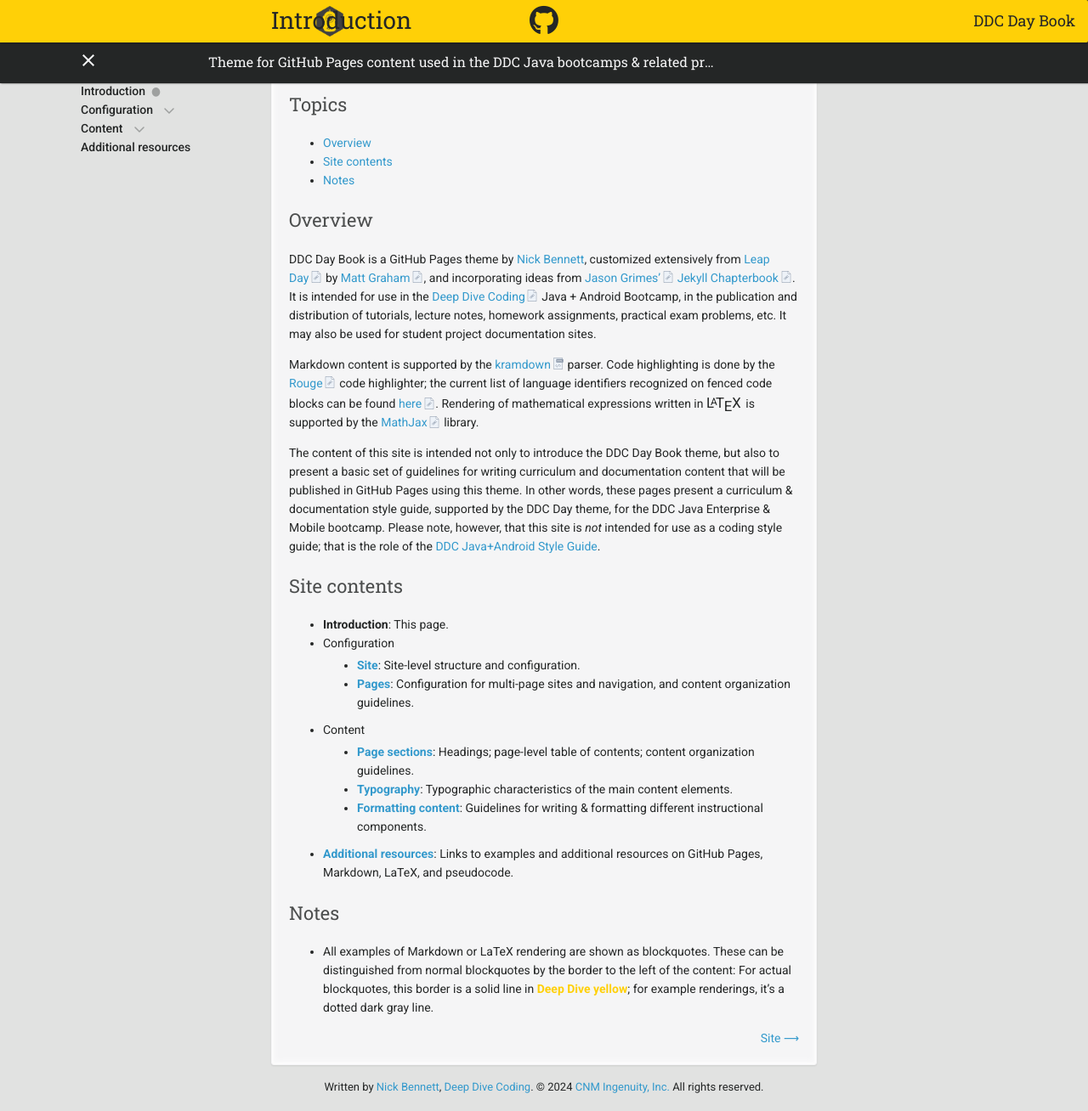
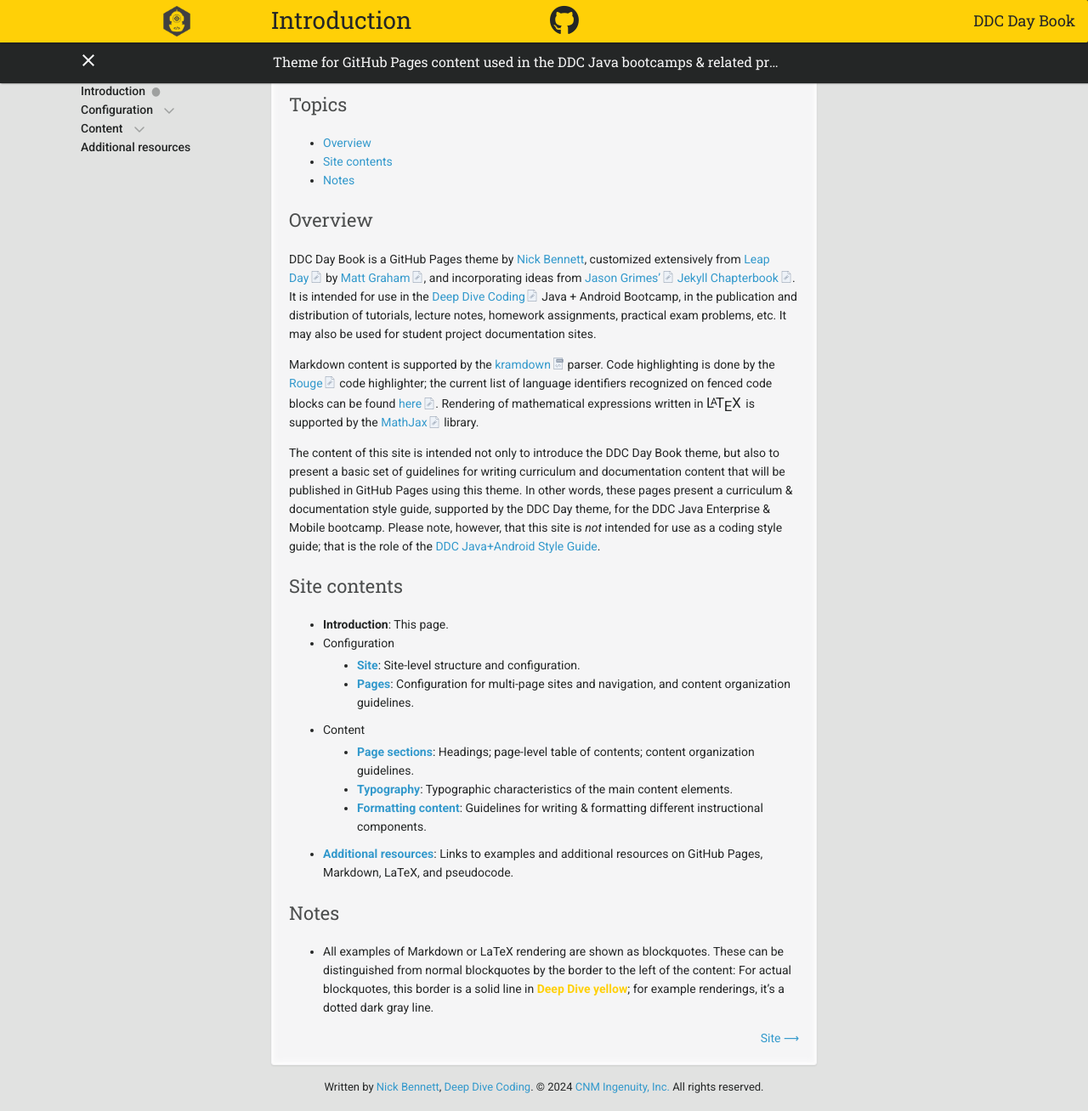
Before and after one commit to ddc-java/ddc-day-book, a Jekyll site: the page built from index.md, in a window 1280 px wide and 1308 px high. Shown: the whole window at 85% size. Built offline with Jekyll 4.4.1, drawn with Linux system fonts in a browser that asks for light colours; nearby versions of some CDN libraries; our own code applies the rules of GitHub Pages for plain Markdown files; formulas are drawn with MathJax 3.

Commit message:
1300px media query changes 2

```diff
--- a/_sass/ddc-day-book.scss
+++ b/_sass/ddc-day-book.scss
@@ -1030,9 +1030,12 @@
       width: 100%;
       top: 0;
 
+      a.org {
+        left: 10px;
+      }
+
       a.repo {
-        float: left;
-        left: 7px;
+        left: 55px;
       }
 
     }
@@ -1055,7 +1058,7 @@
     p {
       font-size: 16px;
       padding: 0;
-      margin: 0;
+      margin: 0 0 0 -319px!important;
       max-width: 600px;
       white-space: nowrap;
       overflow: hidden;
```
